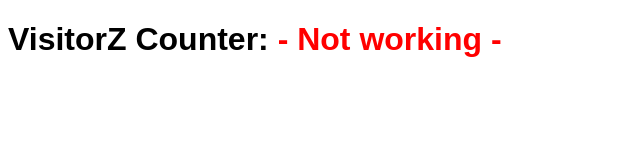
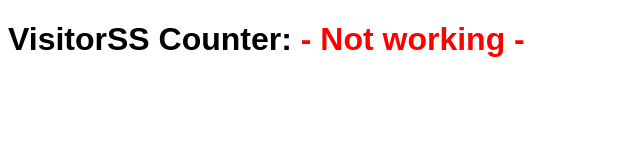
Before and after one commit to ValerioCipolla/cloud-visitor-counter, a website: page frontend/index.html in a window 1280 px wide. Shown: the whole page, without its empty margins (0-640 px from the left). Drawn offline with Linux system fonts and the light colour scheme.

Commit message:
double capital S

```diff
--- a/frontend/index.html
+++ b/frontend/index.html
@@ -8,6 +8,6 @@
     <title>Visitor Counter</title>
   </head>
   <body>
-    <h1>VisitorZ Counter: <span>- Not working - </span></h1>
+    <h1>VisitorSS Counter: <span>- Not working - </span></h1>
   </body>
 </html>
--- a/package.json
+++ b/package.json
@@ -5,7 +5,9 @@
   "main": "index.js",
   "scripts": {
     "test": "echo \"Error: no test specified\" && exit 1",
-    "s3-upload": "aws s3 sync frontend/ s3://cloud-visitor-counter/"
+    "s3-upload": "aws s3 sync frontend/ s3://cloud-visitor-counter/",
+    "invalidate-cloudfront": "aws cloudfront create-invalidation --distribution-id E2J8SANLXXY1I1 --paths '/*'",
+    "deploy-frontend": "npm run s3-upload && npm run invalidate-cloudfront"
   },
   "repository": {
     "type": "git",
```
Also changed, not shown: .github/workflows/deploy_frontend.yml.
